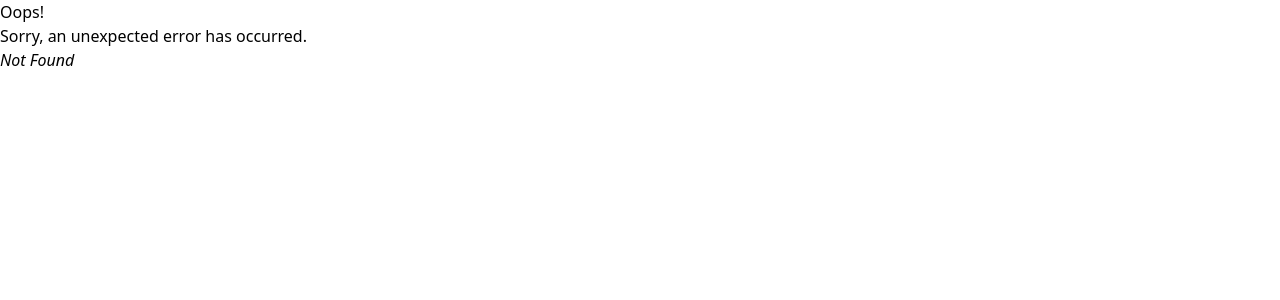
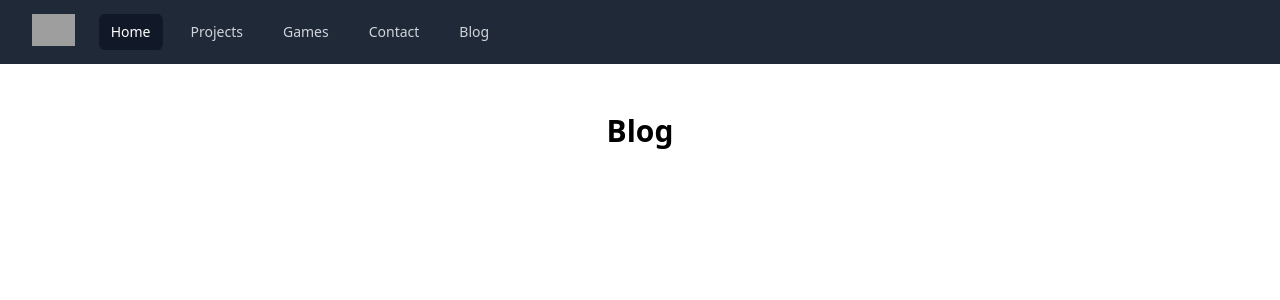
Before and after one commit to liam-ob/liam-dot-com, a React (Vite) app in the folder liam-dot-com/: page /blog in a window 1280 px wide. Before the commit this address had no page. Shown: the top 300 px of the page. Built offline with nearby package versions, Linux system fonts and the light colour scheme; grey boxes are pictures that could not be loaded.

Commit message:
added blogroute

```diff
--- a/liam-dot-com/src/main.tsx
+++ b/liam-dot-com/src/main.tsx
@@ -7,6 +7,7 @@ import Root from "./routes/Root.tsx";
 import Contact from "./routes/Contact.tsx";
 import Projects from "./routes/Projects.tsx";
 import GamesRoute from "./routes/Games.tsx";
+import BlogRoute from "./routes/Blogs.tsx";
 
 import ErrorPage from "./routes/pages/ErrorPage.tsx";
 import HomePage from "./routes/pages/HomePage.tsx";
@@ -33,6 +34,10 @@ const router = createBrowserRouter([
                 path: "games/",
                 element: <GamesRoute />,
             },
+            {
+                path: "blog/",
+                element: <BlogRoute />,
+            },
         ],
     },
 ]);
--- /dev/null
+++ b/liam-dot-com/src/routes/Blogs.tsx
@@ -0,0 +1,13 @@
+const BlogRoute = () => {
+    return (
+        <>
+            <div className="mx-auto py-12 px-4 sm:px-0 lg:px-8">
+                <h1 className="text-3xl text-center font-bold leading-tight">
+                    Blog
+                </h1>
+            </div>
+        </>
+    );
+};
+
+export default BlogRoute;
--- a/liam-dot-com/src/routes/Contact.tsx
+++ b/liam-dot-com/src/routes/Contact.tsx
@@ -59,7 +59,7 @@ export default function Contact() {
                                         return classNames(
                                             "tab-slide text-gray-300 hover:bg-gray-700 hover:text-white rounded-md px-3 py-2 text-sm font-medium",
                                             selected
-                                                ? "shadow bg-gray-800 tab-slide-selected tab-selected"
+                                                ? "shadow bg-gray-800 tab-slide-selected tab-selected text-white"
                                                 : "bg-gray-500 tab-hidden"
                                         );
                                     }}
--- a/liam-dot-com/src/routes/Root.tsx
+++ b/liam-dot-com/src/routes/Root.tsx
@@ -24,7 +24,7 @@ export const navigationItems: Navigation[] = [
     },
     {
         name: "Blog",
-        href: "#",
+        href: "blog/",
         current: false,
     },
 ];
```
